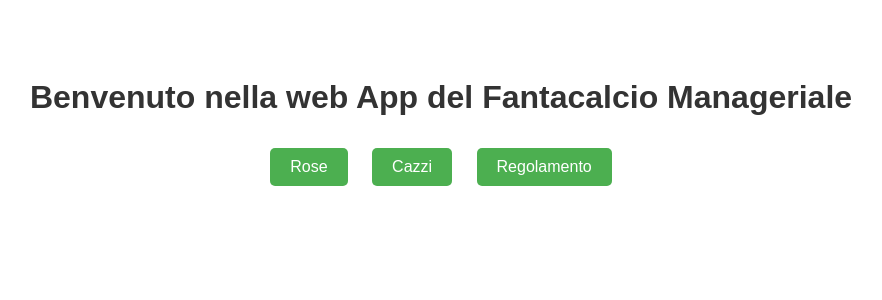
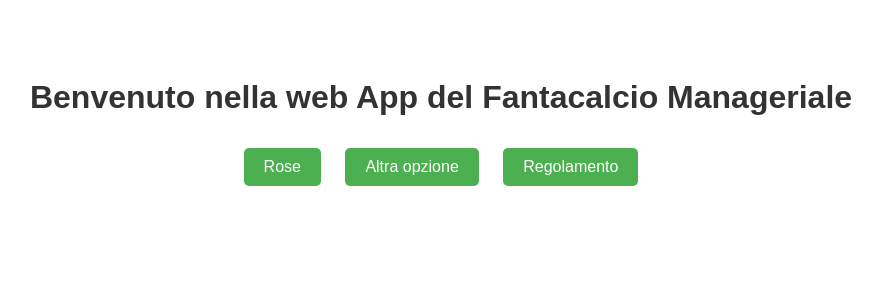
Before and after one commit to albertomelegatti/webAPP_FantaManageriale, a Flask app: page / in a window 1280 px wide. Shown: the top 300 px of the page, without its empty margins (199-1081 px from the left). Run offline with Flask 3, Linux system fonts and the light colour scheme.

Commit message:
Update index.html

```diff
--- a/templates/index.html
+++ b/templates/index.html
@@ -30,7 +30,7 @@
 <body>
     <h1>Benvenuto nella web App del Fantacalcio Manageriale</h1>
     <button>Rose</button>
-    <button>Cazzi</button>
+    <button>Altra opzione</button>
     <button>Regolamento</button>
 </body>
 </html>
```
